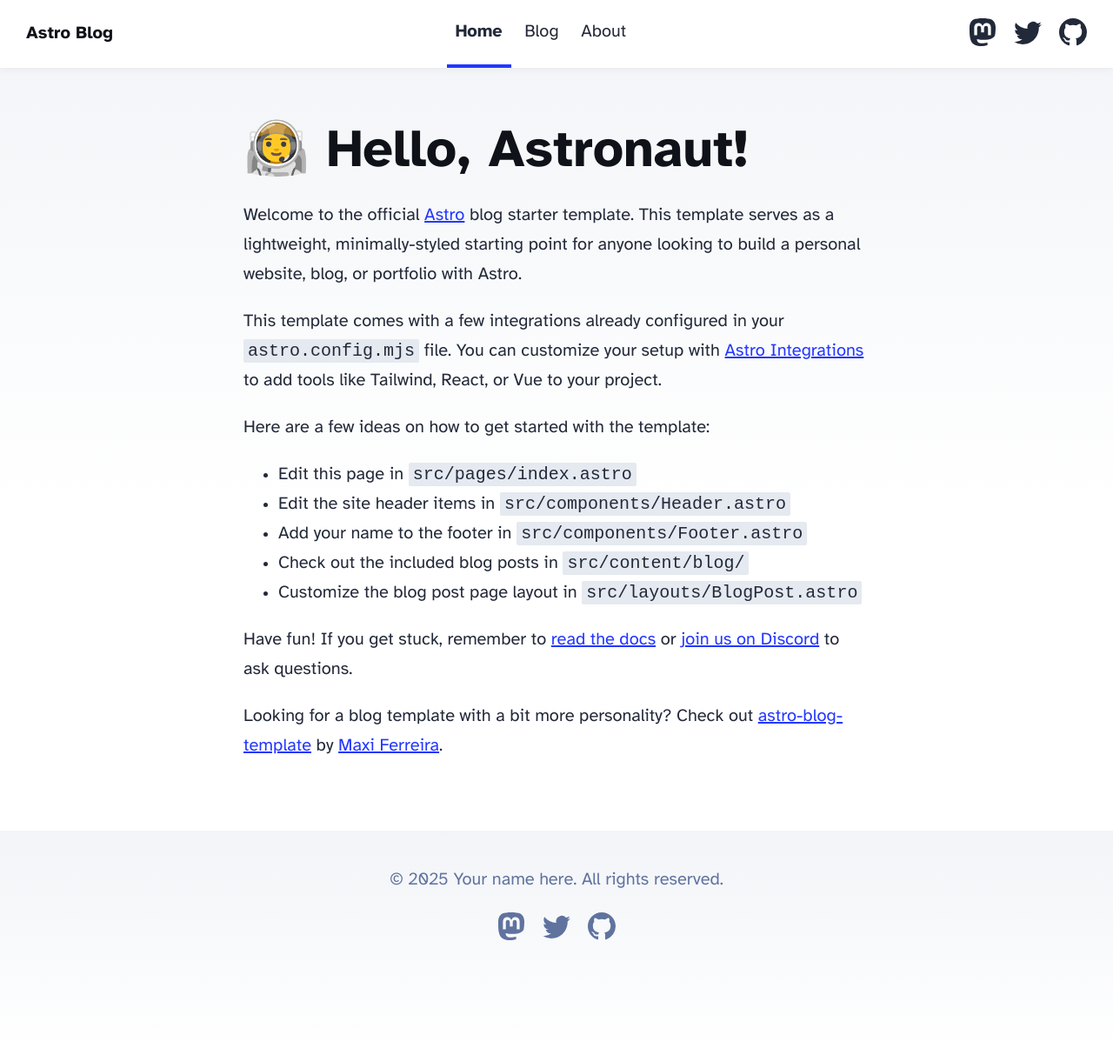
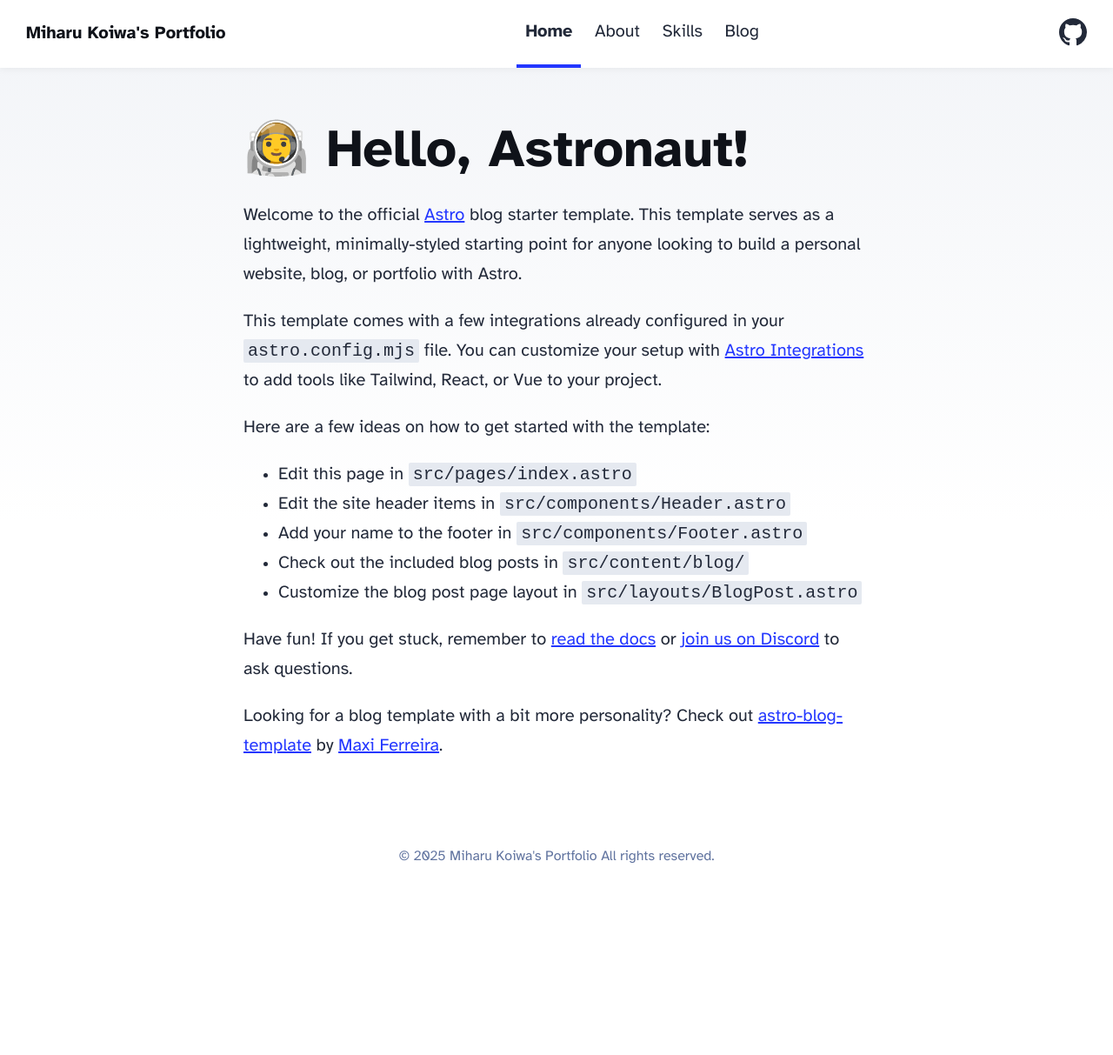
Before and after one commit to miharu-koiwa/my-blog, an Astro site: page / in a window 1280 px wide. Shown: the whole page at 87% size. After the commit the page ends 1014 px from the top, so only its background shows below. Built offline with nearby package versions, Linux system fonts and the light colour scheme; Astro itself is replaced by a stand-in of ours.

Commit message:
Header, Footer コンポーネントの調整

```diff
--- a/src/components/Footer.astro
+++ b/src/components/Footer.astro
@@ -1,62 +1,18 @@
 ---
+import { SITE_TITLE } from '../consts'
 const today = new Date();
 ---
 
 <footer>
-	&copy; {today.getFullYear()} Your name here. All rights reserved.
-	<div class="social-links">
-		<a href="https://m.webtoo.ls/@astro" target="_blank">
-			<span class="sr-only">Follow Astro on Mastodon</span>
-			<svg
-				viewBox="0 0 16 16"
-				aria-hidden="true"
-				width="32"
-				height="32"
-				astro-icon="social/mastodon"
-				><path
-					fill="currentColor"
-					d="M11.19 12.195c2.016-.24 3.77-1.475 3.99-2.603.348-1.778.32-4.339.32-4.339 0-3.47-2.286-4.488-2.286-4.488C12.062.238 10.083.017 8.027 0h-.05C5.92.017 3.942.238 2.79.765c0 0-2.285 1.017-2.285 4.488l-.002.662c-.004.64-.007 1.35.011 2.091.083 3.394.626 6.74 3.78 7.57 1.454.383 2.703.463 3.709.408 1.823-.1 2.847-.647 2.847-.647l-.06-1.317s-1.303.41-2.767.36c-1.45-.05-2.98-.156-3.215-1.928a3.614 3.614 0 0 1-.033-.496s1.424.346 3.228.428c1.103.05 2.137-.064 3.188-.189zm1.613-2.47H11.13v-4.08c0-.859-.364-1.295-1.091-1.295-.804 0-1.207.517-1.207 1.541v2.233H7.168V5.89c0-1.024-.403-1.541-1.207-1.541-.727 0-1.091.436-1.091 1.296v4.079H3.197V5.522c0-.859.22-1.541.66-2.046.456-.505 1.052-.764 1.793-.764.856 0 1.504.328 1.933.983L8 4.39l.417-.695c.429-.655 1.077-.983 1.934-.983.74 0 1.336.259 1.791.764.442.505.661 1.187.661 2.046v4.203z"
-				></path></svg
-			>
-		</a>
-		<a href="https://twitter.com/astrodotbuild" target="_blank">
-			<span class="sr-only">Follow Astro on Twitter</span>
-			<svg viewBox="0 0 16 16" aria-hidden="true" width="32" height="32" astro-icon="social/twitter"
-				><path
-					fill="currentColor"
-					d="M5.026 15c6.038 0 9.341-5.003 9.341-9.334 0-.14 0-.282-.006-.422A6.685 6.685 0 0 0 16 3.542a6.658 6.658 0 0 1-1.889.518 3.301 3.301 0 0 0 1.447-1.817 6.533 6.533 0 0 1-2.087.793A3.286 3.286 0 0 0 7.875 6.03a9.325 9.325 0 0 1-6.767-3.429 3.289 3.289 0 0 0 1.018 4.382A3.323 3.323 0 0 1 .64 6.575v.045a3.288 3.288 0 0 0 2.632 3.218 3.203 3.203 0 0 1-.865.115 3.23 3.23 0 0 1-.614-.057 3.283 3.283 0 0 0 3.067 2.277A6.588 6.588 0 0 1 .78 13.58a6.32 6.32 0 0 1-.78-.045A9.344 9.344 0 0 0 5.026 15z"
-				></path></svg
-			>
-		</a>
-		<a href="https://github.com/withastro/astro" target="_blank">
-			<span class="sr-only">Go to Astro's GitHub repo</span>
-			<svg viewBox="0 0 16 16" aria-hidden="true" width="32" height="32" astro-icon="social/github"
-				><path
-					fill="currentColor"
-					d="M8 0C3.58 0 0 3.58 0 8c0 3.54 2.29 6.53 5.47 7.59.4.07.55-.17.55-.38 0-.19-.01-.82-.01-1.49-2.01.37-2.53-.49-2.69-.94-.09-.23-.48-.94-.82-1.13-.28-.15-.68-.52-.01-.53.63-.01 1.08.58 1.23.82.72 1.21 1.87.87 2.33.66.07-.52.28-.87.51-1.07-1.78-.2-3.64-.89-3.64-3.95 0-.87.31-1.59.82-2.15-.08-.2-.36-1.02.08-2.12 0 0 .67-.21 2.2.82.64-.18 1.32-.27 2-.27.68 0 1.36.09 2 .27 1.53-1.04 2.2-.82 2.2-.82.44 1.1.16 1.92.08 2.12.51.56.82 1.27.82 2.15 0 3.07-1.87 3.75-3.65 3.95.29.25.54.73.54 1.48 0 1.07-.01 1.93-.01 2.2 0 .21.15.46.55.38A8.012 8.012 0 0 0 16 8c0-4.42-3.58-8-8-8z"
-				></path></svg
-			>
-		</a>
-	</div>
+	&copy; {today.getFullYear()}
+	{SITE_TITLE} All rights reserved.
 </footer>
+
 <style>
 	footer {
-		padding: 2em 1em 6em 1em;
-		background: linear-gradient(var(--gray-gradient)) no-repeat;
+		padding: 1em;
+		font-size: 0.8em;
 		color: rgb(var(--gray));
 		text-align: center;
 	}
-	.social-links {
-		display: flex;
-		justify-content: center;
-		gap: 1em;
-		margin-top: 1em;
-	}
-	.social-links a {
-		text-decoration: none;
-		color: rgb(var(--gray));
-	}
-	.social-links a:hover {
-		color: rgb(var(--gray-dark));
-	}
 </style>
--- a/src/components/Header.astro
+++ b/src/components/Header.astro
@@ -6,30 +6,15 @@ import HeaderLink from './HeaderLink.astro';
 <header>
 	<nav>
 		<h2><a href="/">{SITE_TITLE}</a></h2>
+
 		<div class="internal-links">
 			<HeaderLink href="/">Home</HeaderLink>
+			<HeaderLink href="/about">About</HeaderLink>
+			<HeaderLink href="/skills">Skills</HeaderLink>
 			<HeaderLink href="/blog">Blog</HeaderLink>
-			<HeaderLink href="/about">About</HeaderLink>
 		</div>
+
 		<div class="social-links">
-			<a href="https://m.webtoo.ls/@astro" target="_blank">
-				<span class="sr-only">Follow Astro on Mastodon</span>
-				<svg viewBox="0 0 16 16" aria-hidden="true" width="32" height="32"
-					><path
-						fill="currentColor"
-						d="M11.19 12.195c2.016-.24 3.77-1.475 3.99-2.603.348-1.778.32-4.339.32-4.339 0-3.47-2.286-4.488-2.286-4.488C12.062.238 10.083.017 8.027 0h-.05C5.92.017 3.942.238 2.79.765c0 0-2.285 1.017-2.285 4.488l-.002.662c-.004.64-.007 1.35.011 2.091.083 3.394.626 6.74 3.78 7.57 1.454.383 2.703.463 3.709.408 1.823-.1 2.847-.647 2.847-.647l-.06-1.317s-1.303.41-2.767.36c-1.45-.05-2.98-.156-3.215-1.928a3.614 3.614 0 0 1-.033-.496s1.424.346 3.228.428c1.103.05 2.137-.064 3.188-.189zm1.613-2.47H11.13v-4.08c0-.859-.364-1.295-1.091-1.295-.804 0-1.207.517-1.207 1.541v2.233H7.168V5.89c0-1.024-.403-1.541-1.207-1.541-.727 0-1.091.436-1.091 1.296v4.079H3.197V5.522c0-.859.22-1.541.66-2.046.456-.505 1.052-.764 1.793-.764.856 0 1.504.328 1.933.983L8 4.39l.417-.695c.429-.655 1.077-.983 1.934-.983.74 0 1.336.259 1.791.764.442.505.661 1.187.661 2.046v4.203z"
-					></path></svg
-				>
-			</a>
-			<a href="https://twitter.com/astrodotbuild" target="_blank">
-				<span class="sr-only">Follow Astro on Twitter</span>
-				<svg viewBox="0 0 16 16" aria-hidden="true" width="32" height="32"
-					><path
-						fill="currentColor"
-						d="M5.026 15c6.038 0 9.341-5.003 9.341-9.334 0-.14 0-.282-.006-.422A6.685 6.685 0 0 0 16 3.542a6.658 6.658 0 0 1-1.889.518 3.301 3.301 0 0 0 1.447-1.817 6.533 6.533 0 0 1-2.087.793A3.286 3.286 0 0 0 7.875 6.03a9.325 9.325 0 0 1-6.767-3.429 3.289 3.289 0 0 0 1.018 4.382A3.323 3.323 0 0 1 .64 6.575v.045a3.288 3.288 0 0 0 2.632 3.218 3.203 3.203 0 0 1-.865.115 3.23 3.23 0 0 1-.614-.057 3.283 3.283 0 0 0 3.067 2.277A6.588 6.588 0 0 1 .78 13.58a6.32 6.32 0 0 1-.78-.045A9.344 9.344 0 0 0 5.026 15z"
-					></path></svg
-				>
-			</a>
 			<a href="https://github.com/withastro/astro" target="_blank">
 				<span class="sr-only">Go to Astro's GitHub repo</span>
 				<svg viewBox="0 0 16 16" aria-hidden="true" width="32" height="32"
@@ -40,8 +25,10 @@ import HeaderLink from './HeaderLink.astro';
 				>
 			</a>
 		</div>
+
 	</nav>
 </header>
+
 <style>
 	header {
 		margin: 0;
@@ -49,6 +36,7 @@ import HeaderLink from './HeaderLink.astro';
 		background: white;
 		box-shadow: 0 2px 8px rgba(var(--black), 5%);
 	}
+
 	h2 {
 		margin: 0;
 		font-size: 1em;
@@ -58,25 +46,30 @@ import HeaderLink from './HeaderLink.astro';
 	h2 a.active {
 		text-decoration: none;
 	}
+
 	nav {
 		display: flex;
 		align-items: center;
 		justify-content: space-between;
 	}
+
 	nav a {
 		padding: 1em 0.5em;
 		color: var(--black);
 		border-bottom: 4px solid transparent;
 		text-decoration: none;
 	}
+
 	nav a.active {
 		text-decoration: none;
 		border-bottom-color: var(--accent);
 	}
+
 	.social-links,
 	.social-links a {
 		display: flex;
 	}
+
 	@media (max-width: 720px) {
 		.social-links {
 			display: none;
--- a/src/consts.ts
+++ b/src/consts.ts
@@ -1,5 +1,5 @@
 // Place any global data in this file.
 // You can import this data from anywhere in your site by using the `import` keyword.
 
-export const SITE_TITLE = 'Astro Blog';
-export const SITE_DESCRIPTION = 'Welcome to my website!';
+export const SITE_TITLE = "Miharu Koiwa's Portfolio";
+export const SITE_DESCRIPTION = '小岩 美晴のポートフォリオサイトです。';
```
